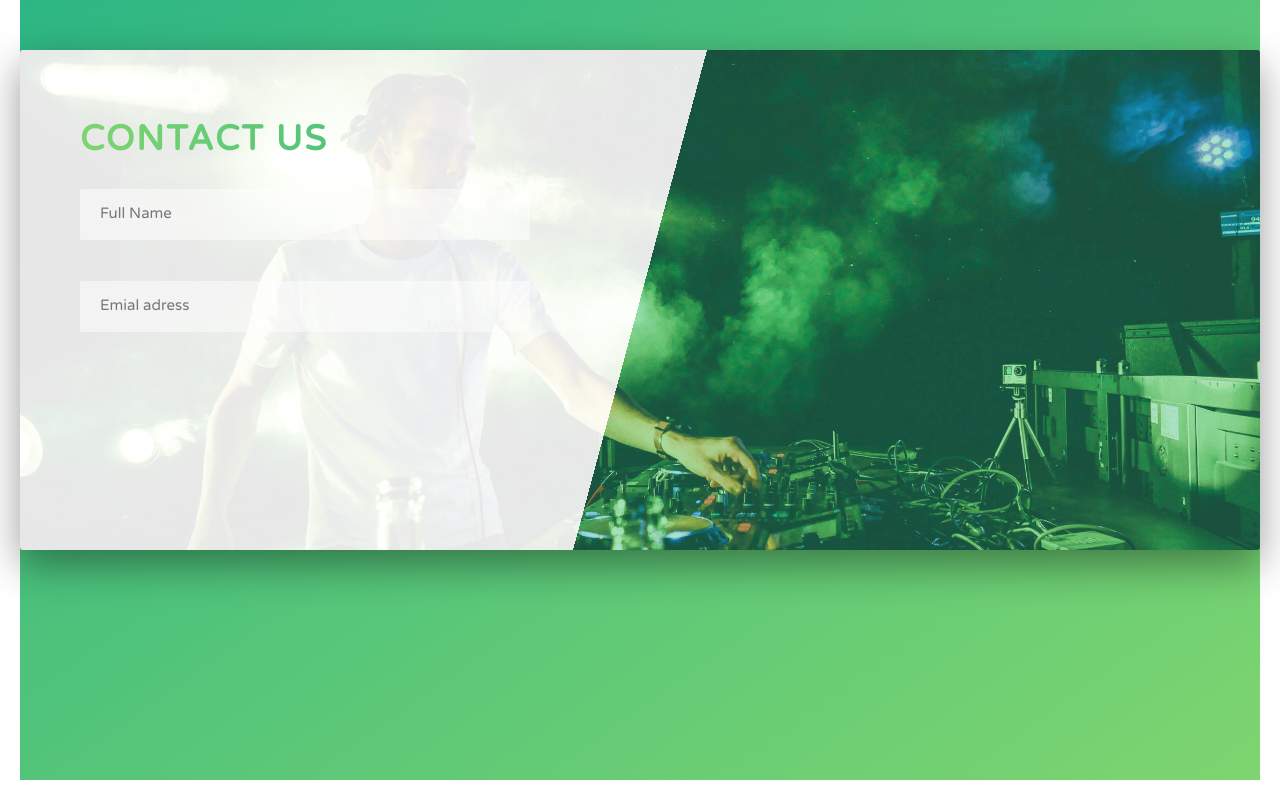
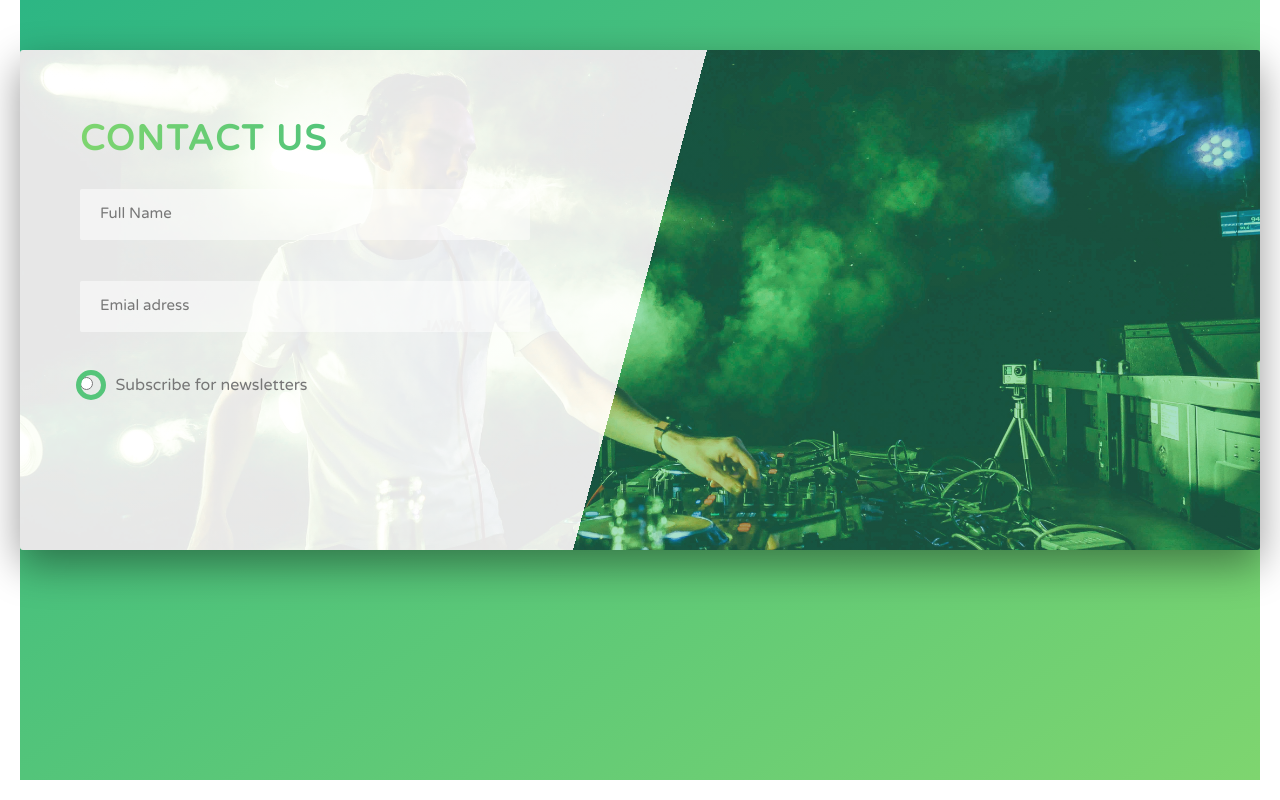
Before and after one commit to EmirWorld/SCSS-LANDING-PAGE, a website: page index.html in a window 1280 px wide. Shown: the part 5443-6243 px from the top of the page. Drawn offline with Linux system fonts and the light colour scheme.

Commit message:
trying implement custom radio button with css

```diff
--- a/index.html
+++ b/index.html
@@ -347,6 +347,15 @@
               <input id="email" type="email" class="form__input" placeholder="Emial adress" required>
               <label for="email" class="form__label">Email adress </label>
             </div>
+
+            <div class="form__group">
+              <div class="form__radio-group">
+                <input id="small" type="radio" class="form__radio-input" name="size">
+                <label for="small" class="form__radio-label">
+                  <span class="form__radio-button"></span>
+                  Subscribe for newsletters</label>
+              </div>
+            </div>
           </form>
         </div>
       </div>
--- a/sass/components/_form.scss
+++ b/sass/components/_form.scss
@@ -6,7 +6,7 @@
 
   &__input {
     font-size: 1.5rem;
-    font-family: inherit ;
+    font-family: inherit;
     padding: 1.5rem 2rem;
     border-radius: 2px;
     background-color: rgba($color-white, .5);
@@ -16,20 +16,21 @@
     display: block;
     transition: all .2s;
 
-    &:invalid{
+    &:invalid {
       box-shadow: none;
     }
 
-    &:focus{
+    &:focus {
       outline: none;
       box-shadow: 0 1rem 2rem rgba($color-black, .1);
       border-bottom: 3px solid $color-primary;
     }
-    &:focus:invalid{
-      border-bottom:3px solid red;
+
+    &:focus:invalid {
+      border-bottom: 3px solid red;
     }
 
-    &::-webkit-input-placeholder{
+    &::-webkit-input-placeholder {
       color: $color-gray-dark;
     }
   }
@@ -43,9 +44,50 @@
     transition: all .2s;
   }
 
-  &__input:placeholder-shown + &__label{
+  &__input:placeholder-shown + &__label {
     opacity: 0;
     visibility: hidden;
     transform: translateY(-4rem);
   }
+
+  &__radio-group {
+    width: 50%;
+    display: inline-block;
+  }
+
+  &__radio-label {
+    font-size: 1.6rem;
+    cursor: pointer;
+    position: relative;
+    padding-left: 2rem;
+  }
+
+  &__radio-button {
+    height: 3rem;
+    width: 3rem;
+    border: 5px solid $color-primary;
+    border-radius: 50%;
+    display: inline-block;
+    position: absolute;
+    left: -2rem;
+    top: -.5rem;
+
+    &::after {
+      content: "";
+      display: block;
+      border-radius: 50%;
+      height: 1rem;
+      width: 1rem;
+      position: absolute;
+      top: 50%;
+      left: 50%;
+      transform: translate(-50%,-50%);
+      background-color: $color-primary;
+      opacity: 0;
+    }
+  }
+
+  &__radio-input{
+
+  }
 }
```
Also changed, not shown: css/style.css.
